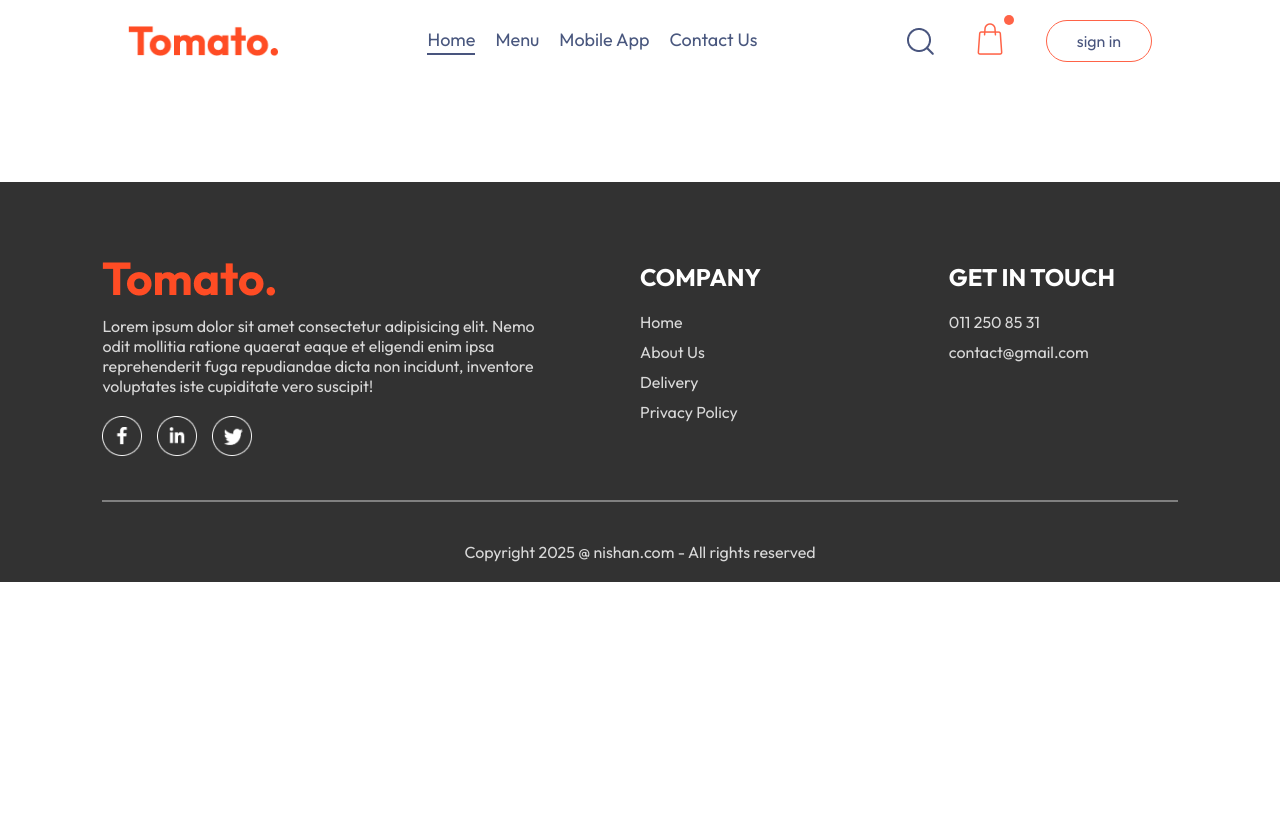
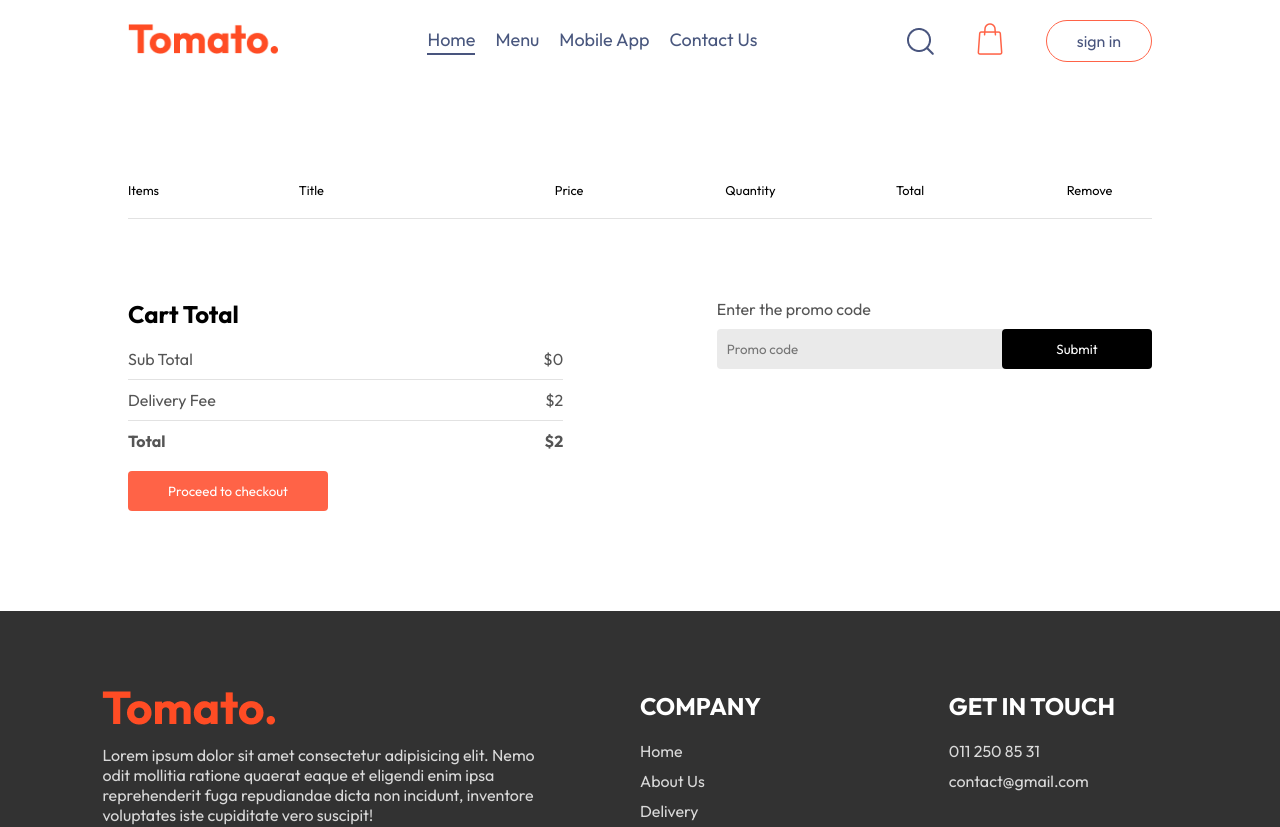
Before and after one commit to k-nishan/food-delivery-app, a React (Vite) app in the folder frontend/: page /cart in a window 1280 px wide. Shown: the top 827 px of the page. Before the commit the page ends 800 px from the top, so only its background shows below. Built offline with nearby package versions, Linux system fonts and the light colour scheme.

Commit message:
mycart items page

```diff
--- a/frontend/src/components/Navbar/Navbar.jsx
+++ b/frontend/src/components/Navbar/Navbar.jsx
@@ -1,14 +1,16 @@
-import React, { useState } from "react";
+import React, { useContext, useState } from "react";
 import "./Navbar.css";
 import { assets } from "../../assets/assets";
 import { Link } from "react-router-dom";
+import { StoreContext } from "../../context/StoreContext";
 
 const navbar = ({ setShowLogin }) => {
   const [menu, setMenu] = useState("home");
+  const {getTotalCartAmount} = useContext(StoreContext)
 
   return (
     <div className='navbar'>
-      <img src={assets.logo} alt='logo' className='logo' />
+      <Link to='/'><img src={assets.logo} alt='logo' className='logo' /></Link>
       <ul className='navbar-menu'>
         <Link
           to='/'
@@ -42,8 +44,8 @@
       <div className='navbar-right'>
         <img src={assets.search_icon} alt='search-icon' />
         <div className='navbar-bag-icon'>
-          <img src={assets.bag_icon} />
-          <div className='dot'></div>
+          <Link to='/cart'><img src={assets.bag_icon} /></Link>
+          <div className={getTotalCartAmount() === 0 ? "" : "dot"}></div>
         </div>
         <button onClick={() => setShowLogin(true)}>sign in</button>
       </div>
--- a/frontend/src/context/StoreContext.jsx
+++ b/frontend/src/context/StoreContext.jsx
@@ -7,33 +7,40 @@
   const [cartItems, setCartItems] = useState({});
 
   const addToCart = (itemId) => {
-    console.log('Add to cart function')
-    if(!cartItems[itemId]){
-        // if the selected item is not available in the cart
-        setCartItems((prev) => ({...prev, [itemId]:1}))
+    console.log("Add to cart function");
+    if (!cartItems[itemId]) {
+      // if the selected item is not available in the cart
+      setCartItems((prev) => ({ ...prev, [itemId]: 1 }));
+    } else {
+      // if selected item is already there in the item; just  increasing the count
+      setCartItems((prev) => ({ ...prev, [itemId]: prev[itemId] + 1 }));
     }
-    else {
-        // if selected item is already there in the item; just  increasing the count
-        setCartItems((prev) => ({...prev, [itemId]: prev[itemId]+1}))
-    }
-  }
+  };
 
   const removeFromCart = (itemId) => {
     // decrease the value by 1
-    setCartItems((prev) => ({...prev, [itemId]:prev[itemId]-1}))
-  }
+    setCartItems((prev) => ({ ...prev, [itemId]: prev[itemId] - 1 }));
+  };
+
+  const getTotalCartAmount = () => {
+    let totalAmount = 0;
+    for (const item in cartItems) {
+      if (cartItems[item] > 0) {
+        let itemInfo = food_list.find((product) => product._id === item);
+        totalAmount += itemInfo.price * cartItems[item];
+      }
+    }
+    return totalAmount
+  };
 
   const contextValue = {
     food_list,
     cartItems,
     setCartItems,
     addToCart,
-    removeFromCart
+    removeFromCart,
+    getTotalCartAmount
   };
-
-  useEffect(() => {
-    console.log(cartItems)
-  }, [cartItems])
 
   return (
     <StoreContext.Provider value={contextValue}>
--- a/frontend/src/pages/Cart/Cart.css
+++ b/frontend/src/pages/Cart/Cart.css
@@ -0,0 +1,107 @@
+.cart {
+  margin-top: 100px;
+}
+
+.cart-items-title {
+  display: grid;
+  grid-template-columns: 1fr 1.5fr 1fr 1fr 1fr 0.5fr;
+  align-items: center;
+  color: greay;
+  font-size: max(1vw, 12px);
+}
+
+.cart-items-item {
+  margin: 10px 0px;
+  color: black;
+}
+
+.cart-items-item img {
+  width: 50px;
+}
+
+.cart-items-item .cross {
+  cursor: pointer;
+}
+
+.cart hr {
+  height: 1px;
+  background-color: #e2e2e2;
+  border: none;
+}
+
+.cart-bottom {
+  margin-top: 80px;
+  display: flex;
+  justify-content: space-between;
+  gap: max(12vw, 20px);
+}
+
+.cart-total {
+  flex: 1;
+  display: flex;
+  flex-direction: column;
+  gap: 20px;
+}
+
+.carttotal-details {
+    display: flex;
+    justify-content: space-between;
+    color: #555;
+}
+
+.cart-total hr {
+    margin: 10px 0px;
+}
+
+.cart-total button{
+    border: none;
+    color: white;
+    background-color: tomato;
+    width: max(15vw, 200px);
+    padding: 12px 0px;
+    border-radius: 4px;
+    cursor: pointer;
+}
+
+.cart-promocode {
+    flex: 1;
+}
+
+.cart-promocode p {
+    color: #555;
+}
+
+.cart-promocode-input {
+    margin-top: 10px;
+    display: flex;
+    justify-content: space-between;
+    align-items: center;
+    background-color: #eaeaea;
+    border-radius: 4px;
+}
+
+.cart-promocode-input input {
+    background: transparent;
+    border: none;
+    outline: none;
+    padding-left: 10px;
+}
+
+.cart-promocode-input button {
+    width: max(10vw, 150px);
+    padding: 12px 5px;
+    background-color: black;
+    border: none;
+    color: white;
+    border-radius: 4px;
+}
+
+@media (max-width:750px) {
+    .cart-bottom {
+        flex-direction: column-reverse;
+    }
+
+    .cart-promocode{
+        justify-content: start;
+    }
+}
--- a/frontend/src/pages/Cart/Cart.jsx
+++ b/frontend/src/pages/Cart/Cart.jsx
@@ -1,12 +1,76 @@
-import React from 'react'
-import './Cart.css'
+import React, { useContext } from "react";
+import "./Cart.css";
+import { StoreContext } from "../../context/StoreContext";
 
 const Cart = () => {
+  const { cartItems, food_list, removeFromCart, getTotalCartAmount } =
+    useContext(StoreContext);
   return (
-    <div>
+    <div className='cart'>
+      <div className='cart-items'>
+        <div className='cart-items-title'>
+          <p>Items</p>
+          <p>Title</p>
+          <p>Price</p>
+          <p>Quantity</p>
+          <p>Total</p>
+          <p>Remove</p>
+        </div>
+        <br />
+        <hr />
+        {food_list.map((item, index) => {
+          if (cartItems[item._id] > 0) {
+            return (
+              <div key={index}>
+                <div className='cart-items-title cart-items-item'>
+                  <img src={item.image} alt='' />
+                  <p>{item.name}</p>
+                  <p>${item.price}</p>
+                  <p>{cartItems[item._id]}</p>
+                  <p>${item.price * cartItems[item._id]}</p>
+                  <p onClick={() => removeFromCart(item._id)} className='cross'>
+                    X
+                  </p>
+                </div>
+                <hr />
+              </div>
+            );
+          }
+        })}
+      </div>
+      <div className='cart-bottom'>
+        <div className='cart-total'>
+          <h2>Cart Total</h2>
+          <div>
+            <div className='carttotal-details'>
+              <p>Sub Total</p>
+              <p>${getTotalCartAmount()}</p>
+            </div>
+            <hr />
+            <div className='carttotal-details'>
+              <p>Delivery Fee</p>
+              <p>${2}</p>
+            </div>
+            <hr />
+            <div className='carttotal-details'>
+              <b>Total</b>
+              <b>${getTotalCartAmount() + 2}</b>
+            </div>
+          </div>
+          <button>Proceed to checkout</button>
+        </div>
+        <div className='cart-promocode'>
+          <div>
+            <p>Enter the promo code</p>
+            <div className='cart-promocode-input'>
+              <input type='text' placeholder='Promo code' />
+              <button>Submit</button>
+            </div>
+          </div>
+        </div>
+      </div>
+    </div>
+  );
+};
 
-    </div>
-  )
-}
-
-export default Cart
+export default Cart;
```
